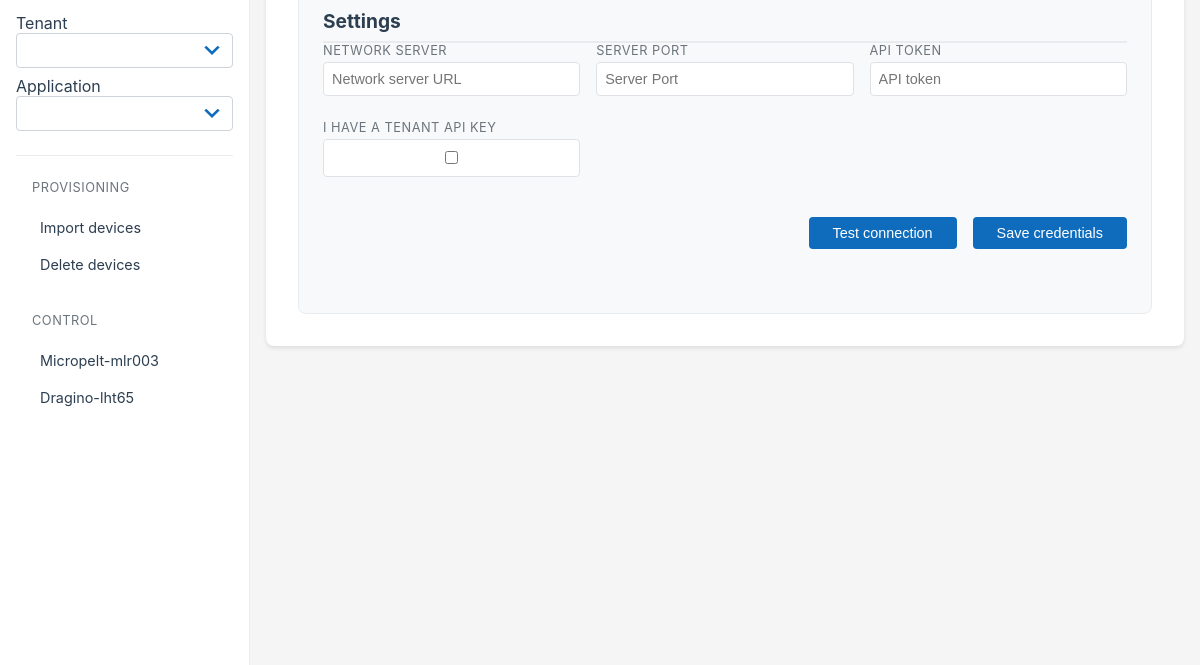
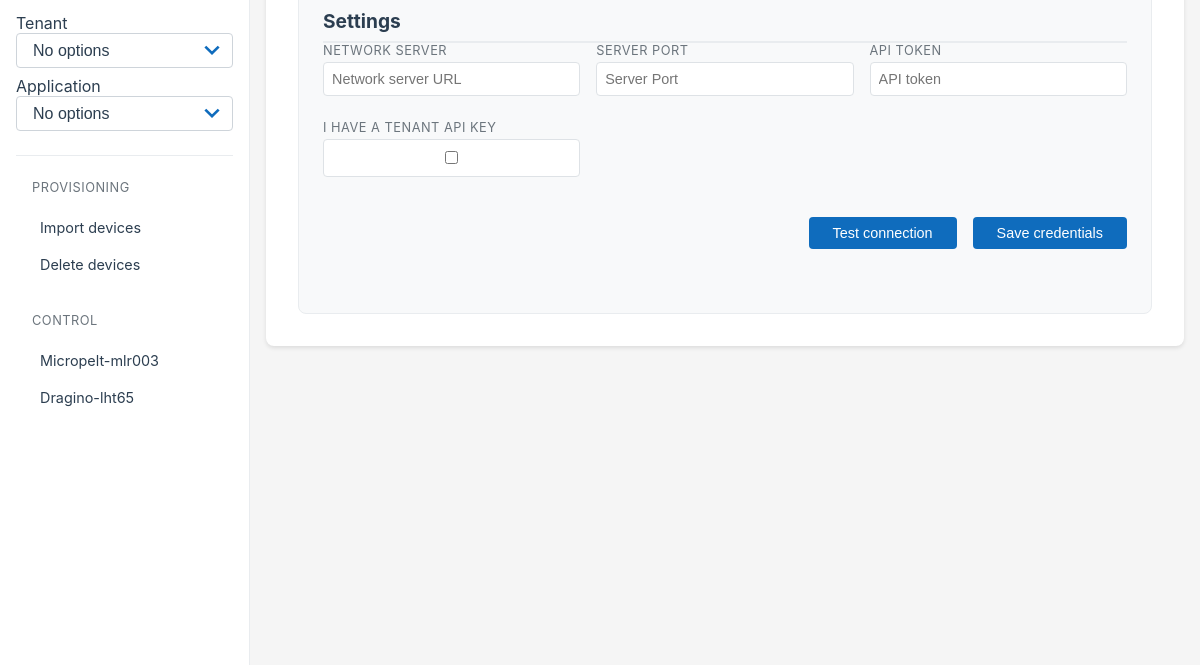
Before and after one commit to SylvainMontagny/iot-platform-webApp, an Electron app: page public/index.html in a window 1200 px wide. Shown: the part 135-800 px from the top of the page. Drawn offline with Linux system fonts and the light colour scheme; no server answers.

Commit message:
fix: add "no option" by default in tenant and application select

```diff
--- a/public/index.html
+++ b/public/index.html
@@ -18,11 +18,15 @@
           </div>
           <div class="tenant-select">
             <span class="tenant-select-title">Tenant</span>
-            <select name="tenant" id="tenant"></select>
+            <select name="tenant" id="tenant">
+              <option value=''>No options</option>
+            </select>
           </div>
           <div class="application-select">
             <span class="tenant-select-title">Application</span>
-            <select name="application" id="application"></select>
+            <select name="application" id="application">
+              <option value=''>No options</option>
+            </select>
           </div>
         </div>
         <ul class="nav-links">
```
